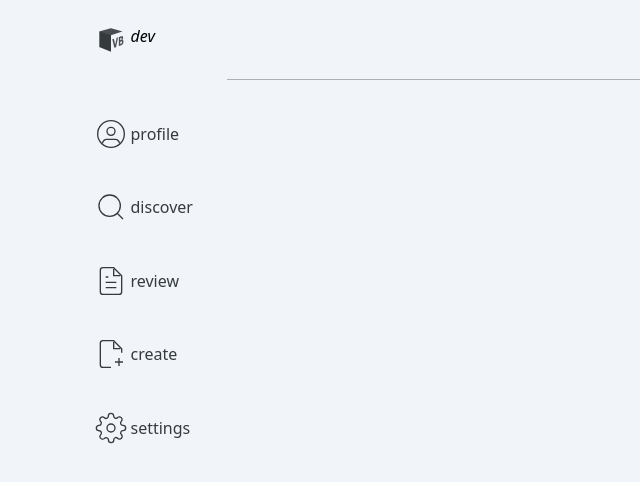
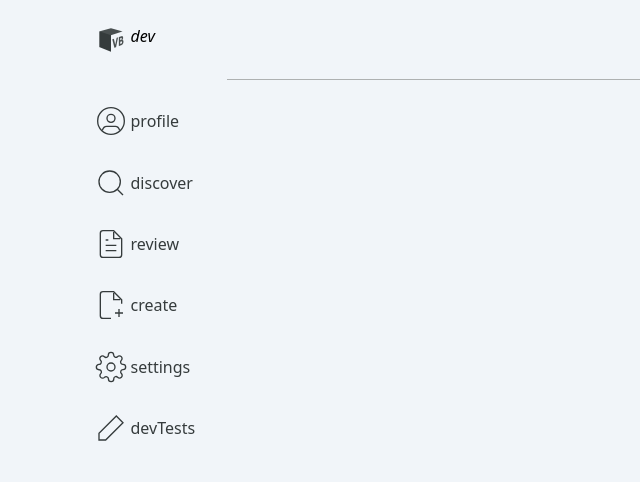
Before and after one commit to Colby-M/SeniorDesignPoliticalApp, a Vue app in the folder APolitcalApp/: page /#/ in a window 1280 px wide. Shown: the top 482 px of the page, without its empty margins (0-640 px from the left). Built offline with nearby package versions, Linux system fonts and the light colour scheme.

Commit message:
APP-25 Setup for Charley
Setup the development files for Charley.

```diff
--- /dev/null
+++ b/APolitcalApp/src/components/button/ButtonBase.vue
@@ -0,0 +1,7 @@
+<script lang="ts" setup>
+/* TODO: Put code for the 4 sizes of figma buttons in the template section
+        lg, md, sm, xs, can use same color and icon for all of them. I will make this dynamic later*/
+</script>
+
+<template>
+</template>
--- a/APolitcalApp/src/components/nav/Sidebar.vue
+++ b/APolitcalApp/src/components/nav/Sidebar.vue
@@ -11,6 +11,7 @@ const sidebarData = ref([
     {text: 'review',   icon: 'review',   path: 'review'},
     {text: 'create',   icon: 'create',   path: 'create'},
     {text: 'settings', icon: 'settings', path: 'settings'},
+    {text: 'devTests',  icon: 'editable', path:'devTest'}
 ]);
 
 const Route = useRoute()
--- a/APolitcalApp/src/router/index.ts
+++ b/APolitcalApp/src/router/index.ts
@@ -50,6 +50,14 @@ const router = createRouter({
       component: () => import('../views/ViewSettingsPage.vue')
     },
     {
+      path: '/devTest',
+      name: 'devTest',
+      // route level code-splitting
+      // this generates a separate chunk (About.[hash].js) for this route
+      // which is lazy-loaded when the route is visited.
+      component: () => import('../views/ViewDevTestPage.vue')
+    },
+    {
       path: '/testicon',
       name: 'IconTest',
       // route level code-splitting
--- /dev/null
+++ b/APolitcalApp/src/views/ViewDevTestPage.vue
@@ -0,0 +1,13 @@
+<script setup lang="ts">
+import MainLayout from '@/components/layouts/MainLayout.vue';
+import ButtonBase from '@/components/button/ButtonBase.vue'
+</script>
+
+<template>
+  <MainLayout>
+    <template #ToolbarSlot>Button Type Tests</template>
+    <template #ContentSlot>
+        <ButtonBase></ButtonBase>
+    </template>
+  </MainLayout>
+</template>
```
